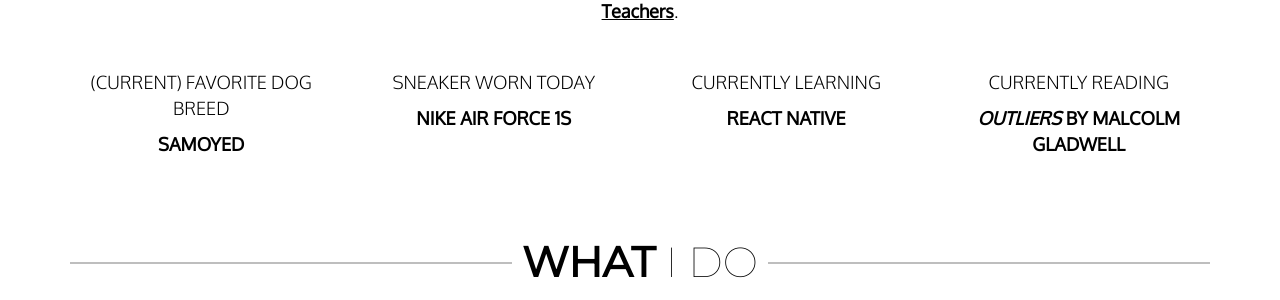
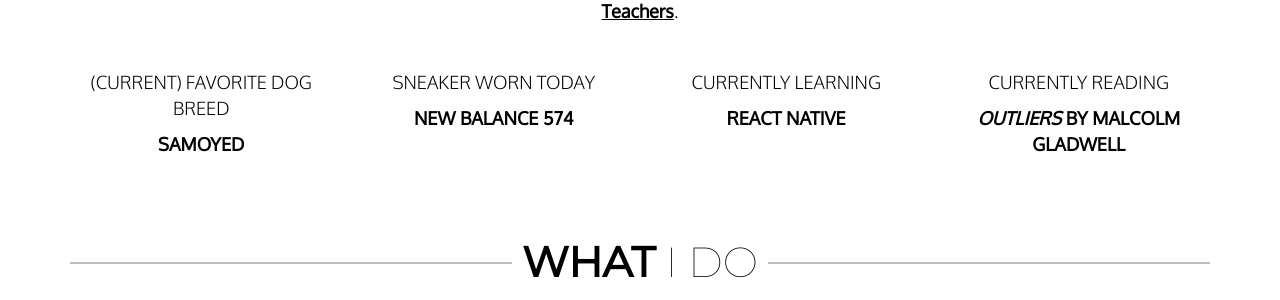
Before and after one commit to haanmiba/haanmiba.github.io, a Jekyll site: the page built from index.md, in a window 1280 px wide and 900 px high, scrolled down 1204 px. Shown: the part 154-454 px from the top of the window. Built offline with Jekyll 4.4.1, drawn with Linux system fonts in a browser that asks for light colours; nearby versions of some CDN libraries.

Commit message:
Updated sneaker

```diff
--- a/_data/about.yml
+++ b/_data/about.yml
@@ -8,7 +8,7 @@ currently:
   - action: "preparing for my summer software engineering internship at"
     subject: "Teachers Pay Teachers"
 dog: "Samoyed"
-sneaker: "Nike Air Force 1s"
+sneaker: "New Balance 574"
 learning: "React Native"
 reading:
   book: "Outliers"
```
